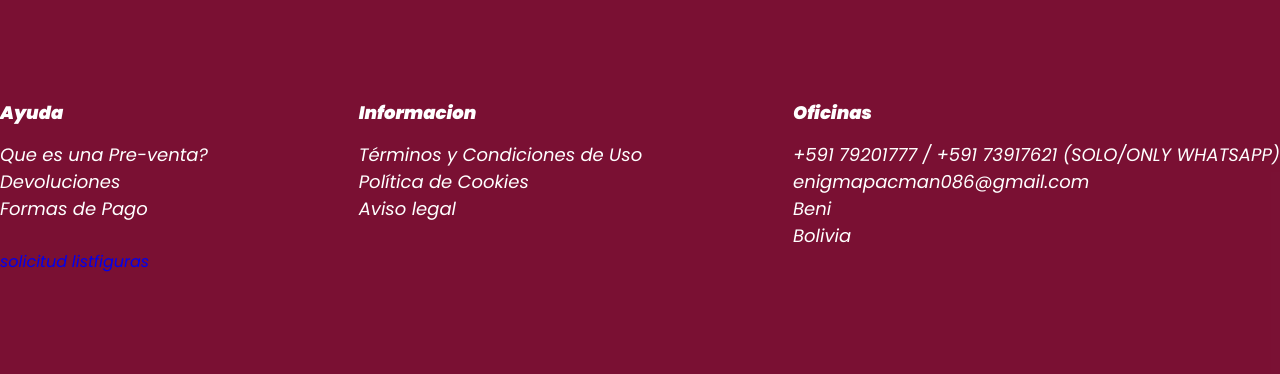
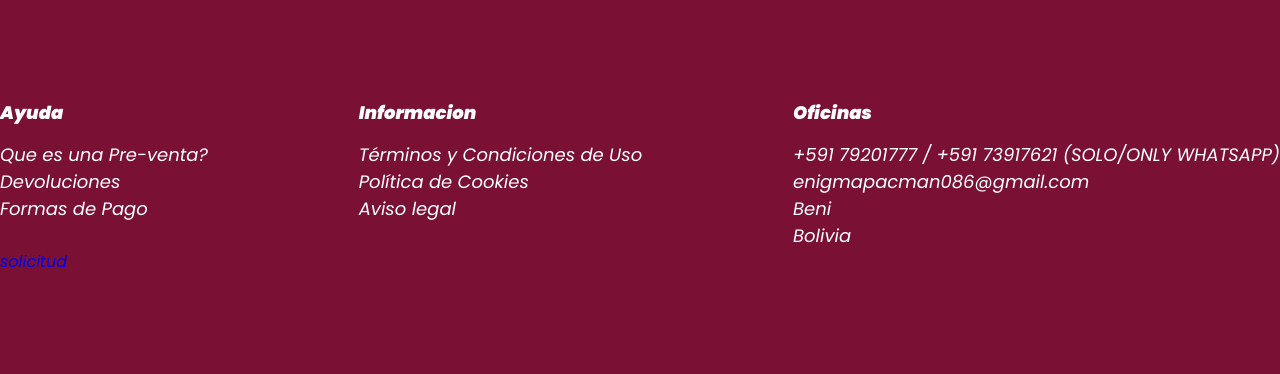
Before and after one commit to tiendaColection/love, a Django app: page /subir-figura/ in a window 1280 px wide. Shown: the part 1861-2235 px from the top of the page. Run offline with Django 4.2, Linux system fonts and the light colour scheme; data that the repository does not hold is empty.

Commit message:
edition listar figura 0.5

```diff
--- a/tasks/templates/base.html
+++ b/tasks/templates/base.html
@@ -142,7 +142,7 @@
         </div>
         <div>
             <a href="{% url 'solicitud' %}">solicitud</a>
-            <a href="{% url 'lista_figuras' %}">listfiguras</a>
+
             <!--<a href="{% url 'eliminar' %}">eliminar</a>-->
         </div>
     </footer>
--- a/tasks/templates/redirecion.html
+++ b/tasks/templates/redirecion.html
@@ -9,4 +9,5 @@
 <div>
     <a href="{% url 'subir_categoria' %}">categoria</a>
 </div>
+<div><a href="{% url 'lista_figuras' %}">listfiguras</a></div>
 {% endblock  %}
```
